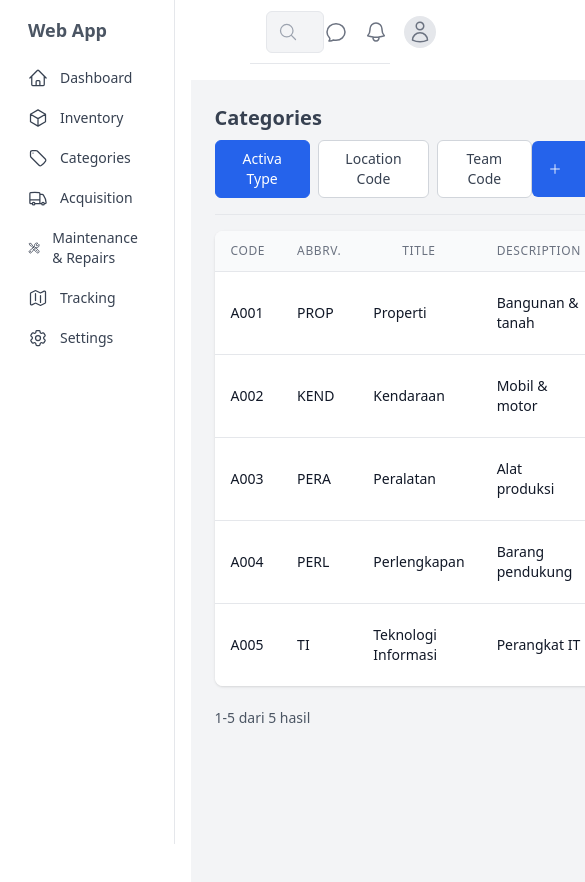
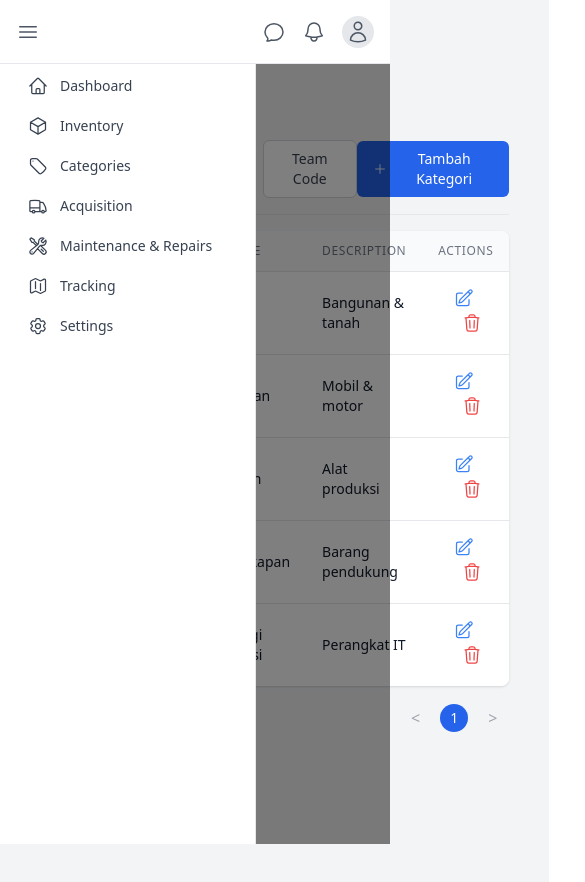
Before and after one commit to irsyadrs/web-asset, a Next.js app: page /categories in a window 390 px wide. Shown: the top 882 px of the page, 585 px wide, since content can reach past the window. Built offline with nearby package versions, Linux system fonts and the light colour scheme.

Commit message:
responsive sidebar header

```diff
--- a/app/(main)/layout.js
+++ b/app/(main)/layout.js
@@ -1,12 +1,34 @@
+"use client";
+
+import { useState } from "react";
 import Sidebar from "@/components/sidebar";
 import Header from "@/components/main-header";
 
 export default function MainLayout({ children }) {
+  const [isSidebarOpen, setIsSidebarOpen] = useState(true); // Sidebar terbuka di desktop
+
   return (
-    <div className="flex">
-      <Sidebar />
-      <Header />
-      <div className="flex-1 p-4 pt-20">{children}</div>
+    <div className="flex h-screen w-full">
+      {/* ✅ Sidebar tetap ada di desktop & bisa ditutup di mobile */}
+      <Sidebar isOpen={isSidebarOpen} setIsOpen={setIsSidebarOpen} />
+
+      {/* ✅ Main Content: tidak ada gap di desktop */}
+      <div
+        className={`flex-1 flex flex-col transition-all duration-300 ${
+          isSidebarOpen ? "md:ml-64" : "ml-0"
+        }`}
+      >
+        <Header setSidebarOpen={setIsSidebarOpen} />
+        <main className="flex-1 p-4 pt-20 bg-gray-100 w-full">{children}</main>
+      </div>
+
+      {/* ✅ Overlay hanya muncul di mobile */}
+      {isSidebarOpen && (
+        <div
+          className="fixed inset-0 bg-black/50 z-10 md:hidden"
+          onClick={() => setIsSidebarOpen(false)}
+        />
+      )}
     </div>
   );
 }
--- a/components/main-header.js
+++ b/components/main-header.js
@@ -1,38 +1,55 @@
-'use client';
+"use client";
 
-import { useState } from 'react';
-import { MagnifyingGlassIcon, ChatBubbleOvalLeftIcon, BellIcon, UserIcon } from '@heroicons/react/24/outline';
+import { useState } from "react";
+import {
+  Bars3Icon,
+  ChatBubbleOvalLeftIcon,
+  BellIcon,
+  UserIcon,
+  MagnifyingGlassIcon,
+} from "@heroicons/react/24/outline";
 
-export default function Header() {
-  const [searchQuery, setSearchQuery] = useState('');
+export default function Header({ setSidebarOpen }) {
+  const [searchQuery, setSearchQuery] = useState("");
 
   const handleSearchChange = (e) => {
     setSearchQuery(e.target.value);
   };
 
   return (
-    <header className="h-16 bg-white border-b border-gray-200 flex items-center px-4 fixed w-[calc(100%-250px)] z-0 ml-[250px]">
-      <div className="max-w-screen-xl w-full mx-auto flex items-center justify-between">
-        <div className="relative flex items-center max-w-md w-full">
-          <MagnifyingGlassIcon className="absolute left-3 w-5 h-5 text-gray-400" />
+    <header className="h-16 bg-white border-b border-gray-200 fixed top-0 left-0 w-full z-50 lg:w-[calc(100%-16rem)] lg:left-64">
+      <div className="max-w-screen-xl mx-auto flex items-center justify-between px-4 sm:px-6 lg:px-8 h-full">
+
+        {/* ✅ Tombol Menu untuk Mobile */}
+        <button className="lg:hidden text-gray-600 hover:text-gray-800" onClick={() => setSidebarOpen(true)}>
+          <Bars3Icon className="w-6 h-6" />
+        </button>
+
+        {/* ✅ Pencarian (Hanya Tampil di Desktop) */}
+        <div className="relative flex-1 max-w-md hidden sm:block">
+          <div className="relative">
             <input
               type="text"
               value={searchQuery}
               onChange={handleSearchChange}
               placeholder="Search..."
-            className="w-full bg-gray-100 border border-gray-200 rounded-md py-2 pl-10 pr-4 focus:outline-none focus:ring-2 focus:ring-blue-500"
+              className="w-full bg-gray-100 border border-gray-300 rounded-md py-2 pl-10 pr-4 text-gray-700 focus:outline-none focus:ring-2 focus:ring-blue-500"
             />
+            {/* Ikon lebih presisi di tengah input */}
+            <MagnifyingGlassIcon className="absolute left-3 top-1/2 transform -translate-y-1/2 w-5 h-5 text-gray-400" />
+          </div>
         </div>
 
+        {/* ✅ Icons (Chat, Notification, Profile) */}
         <div className="flex items-center space-x-4">
-          <button className="text-gray-500">
+          <button className="text-gray-600 hover:text-gray-800">
             <ChatBubbleOvalLeftIcon className="w-6 h-6" />
           </button>
-          <button className="text-gray-500">
+          <button className="text-gray-600 hover:text-gray-800">
             <BellIcon className="w-6 h-6" />
           </button>
-          <button className="w-8 h-8 rounded-full bg-gray-200 flex items-center justify-center">
-            <UserIcon className="w-6 h-6 text-gray-500" />
+          <button className="w-8 h-8 rounded-full bg-gray-200 flex items-center justify-center hover:bg-gray-300">
+            <UserIcon className="w-6 h-6 text-gray-600" />
           </button>
         </div>
       </div>
--- a/components/sidebar.js
+++ b/components/sidebar.js
@@ -1,23 +1,45 @@
 "use client";
 
-import Link from 'next/link';
-import { HomeIcon, CubeIcon, TagIcon, TruckIcon, WrenchScrewdriverIcon, MapIcon, Cog6ToothIcon } from "@heroicons/react/24/outline";
+import { useState } from "react";
+import Link from "next/link";
+import {
+  HomeIcon,
+  CubeIcon,
+  TagIcon,
+  TruckIcon,
+  WrenchScrewdriverIcon,
+  MapIcon,
+  Cog6ToothIcon,
+  XMarkIcon,
+} from "@heroicons/react/24/outline";
 
-export default function Sidebar() {
+export default function Sidebar({ isOpen, setIsOpen }) {
   const menuItems = [
-    { href: '/dashboard', label: 'Dashboard', icon: <HomeIcon className="w-5 h-5" /> },
-    { href: '/inventory', label: 'Inventory', icon: <CubeIcon className="w-5 h-5" /> },
-    { href: '/categories', label: 'Categories', icon: <TagIcon className="w-5 h-5" /> },
-    { href: '/acquisition', label: 'Acquisition', icon: <TruckIcon className="w-5 h-5" /> },
-    { href: '/maintenance', label: 'Maintenance & Repairs', icon: <WrenchScrewdriverIcon className="w-5 h-5" /> },
-    { href: '/tracking', label: 'Tracking', icon: <MapIcon className="w-5 h-5" /> },
-    { href: '/settings', label: 'Settings', icon: <Cog6ToothIcon className="w-5 h-5" /> },
+    { href: "/dashboard", label: "Dashboard", icon: <HomeIcon className="w-5 h-5" /> },
+    { href: "/inventory", label: "Inventory", icon: <CubeIcon className="w-5 h-5" /> },
+    { href: "/categories", label: "Categories", icon: <TagIcon className="w-5 h-5" /> },
+    { href: "/acquisition", label: "Acquisition", icon: <TruckIcon className="w-5 h-5" /> },
+    { href: "/maintenance", label: "Maintenance & Repairs", icon: <WrenchScrewdriverIcon className="w-5 h-5" /> },
+    { href: "/tracking", label: "Tracking", icon: <MapIcon className="w-5 h-5" /> },
+    { href: "/settings", label: "Settings", icon: <Cog6ToothIcon className="w-5 h-5" /> },
   ];
 
   return (
-    <aside className="w-64 h-screen bg-white text-gray-900 border-r border-gray-200 p-4">
-      {/* ✅ Buat "Web App" bisa diklik */}
-      <Link href="/dashboard" className="block px-3 mb-4 text-lg font-bold text-gray-600 hover:text-gray-800 transition duration-150 cursor-pointer">
+    <aside
+      className={`fixed inset-y-0 left-0 w-64 bg-white text-gray-900 border-r border-gray-200 p-4 transition-transform lg:static ${
+        isOpen ? "translate-x-0" : "-translate-x-64"
+      } lg:translate-x-0 z-50`}
+    >
+      {/* ✅ Tombol Close hanya muncul di mode Mobile */}
+      <button
+        className="absolute top-4 right-4 text-gray-600 hover:text-gray-800 lg:hidden"
+        onClick={() => setIsOpen(false)}
+      >
+        <XMarkIcon className="w-6 h-6" />
+      </button>
+
+      {/* ✅ Web App Tetap Terlihat */}
+      <Link href="/dashboard" className="block px-3 mb-6 text-lg font-bold text-gray-700">
         Web App
       </Link>
 
@@ -28,6 +50,7 @@ export default function Sidebar() {
               <Link
                 href={href}
                 className="flex items-center gap-3 px-3 py-2 rounded-lg text-gray-700 hover:bg-gray-100 hover:text-gray-900 transition duration-150"
+                onClick={() => setIsOpen(false)} // ✅ Tutup sidebar saat klik menu di mobile
               >
                 {icon}
                 <span className="text-sm">{label}</span>
```
Lines whose indentation alone changed are shown as unchanged.
